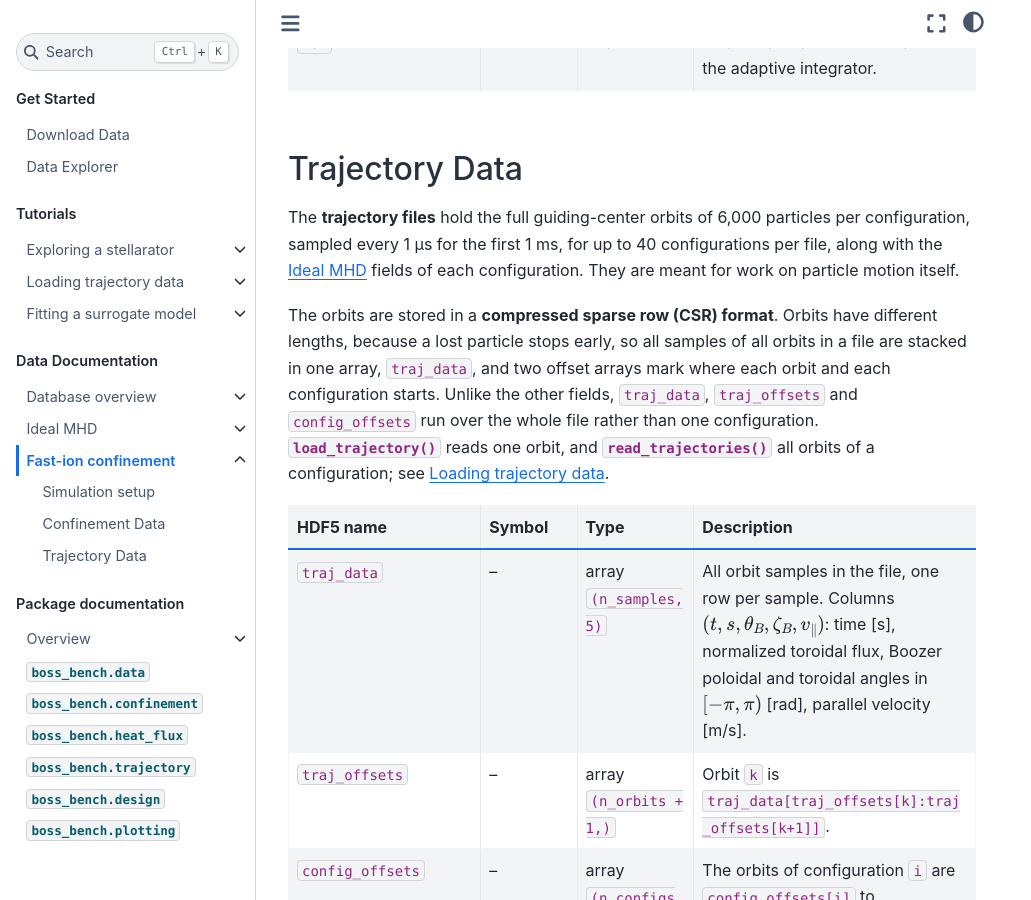
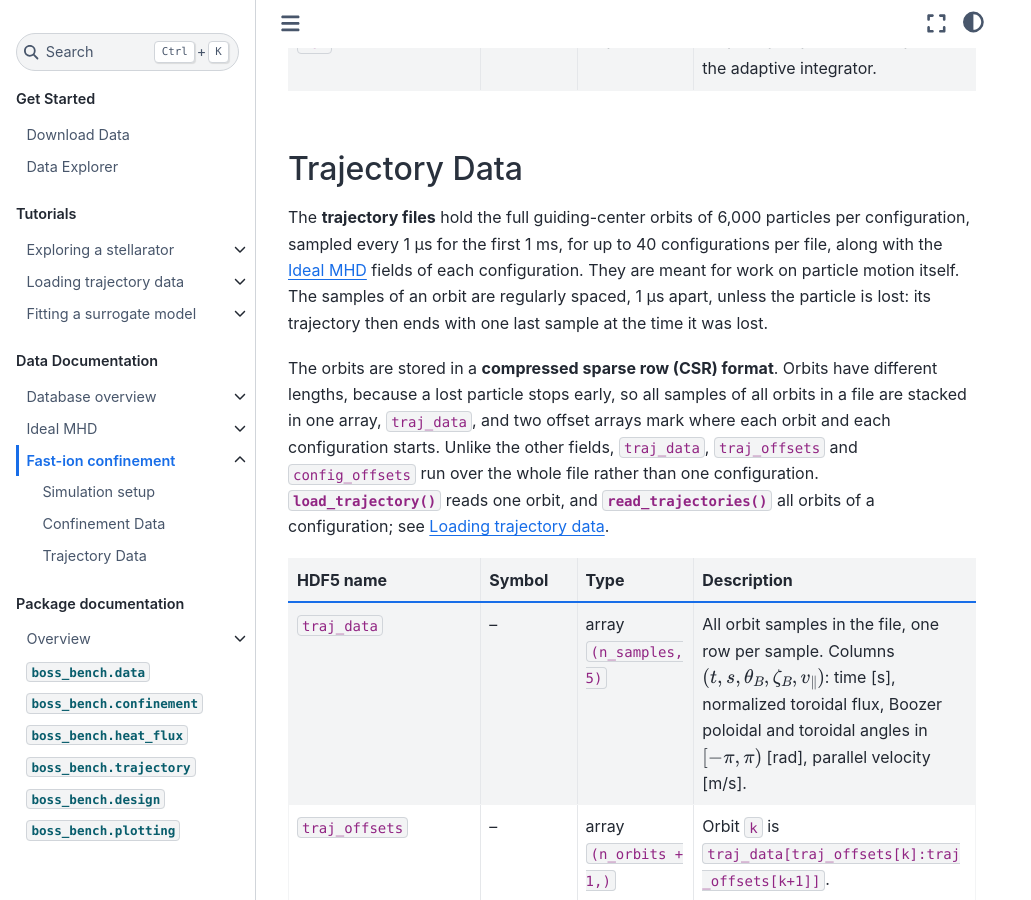
Before and after one commit to mishapadidar/boss_website, a Sphinx documentation site: the page built from docs/data/fast-ion.md, in a window 1280 px wide and 900 px high, scrolled down 1894 px. Shown: the whole window, without its empty margins (0-1031 px from the left). Built offline with Sphinx 7.4.7 and the Sphinx Book theme 1.1.4, drawn with Linux system fonts in a browser that asks for light colours.

Commit message:
Fast-ion page: say when trajectory samples are not regularly spaced
Co-Authored-By: Claude Opus 5.5 (1M context) <noreply@anthropic.com>

```diff
--- a/docs/data/fast-ion.md
+++ b/docs/data/fast-ion.md
@@ -59,7 +59,9 @@ on the plasma boundary.
 The **trajectory files** hold the full guiding-center orbits of 6,000
 particles per configuration, sampled every 1 µs for the first 1 ms, for up to
 40 configurations per file, along with the [Ideal MHD](ideal-mhd.md) fields of
-each configuration. They are meant for work on particle motion itself.
+each configuration. They are meant for work on particle motion itself. The
+samples of an orbit are regularly spaced, 1 µs apart, unless the particle is
+lost: its trajectory then ends with one last sample at the time it was lost.
 
 The orbits are stored in a **compressed sparse row (CSR) format**. Orbits have
 different lengths, because a lost particle stops early, so all samples of all
```
